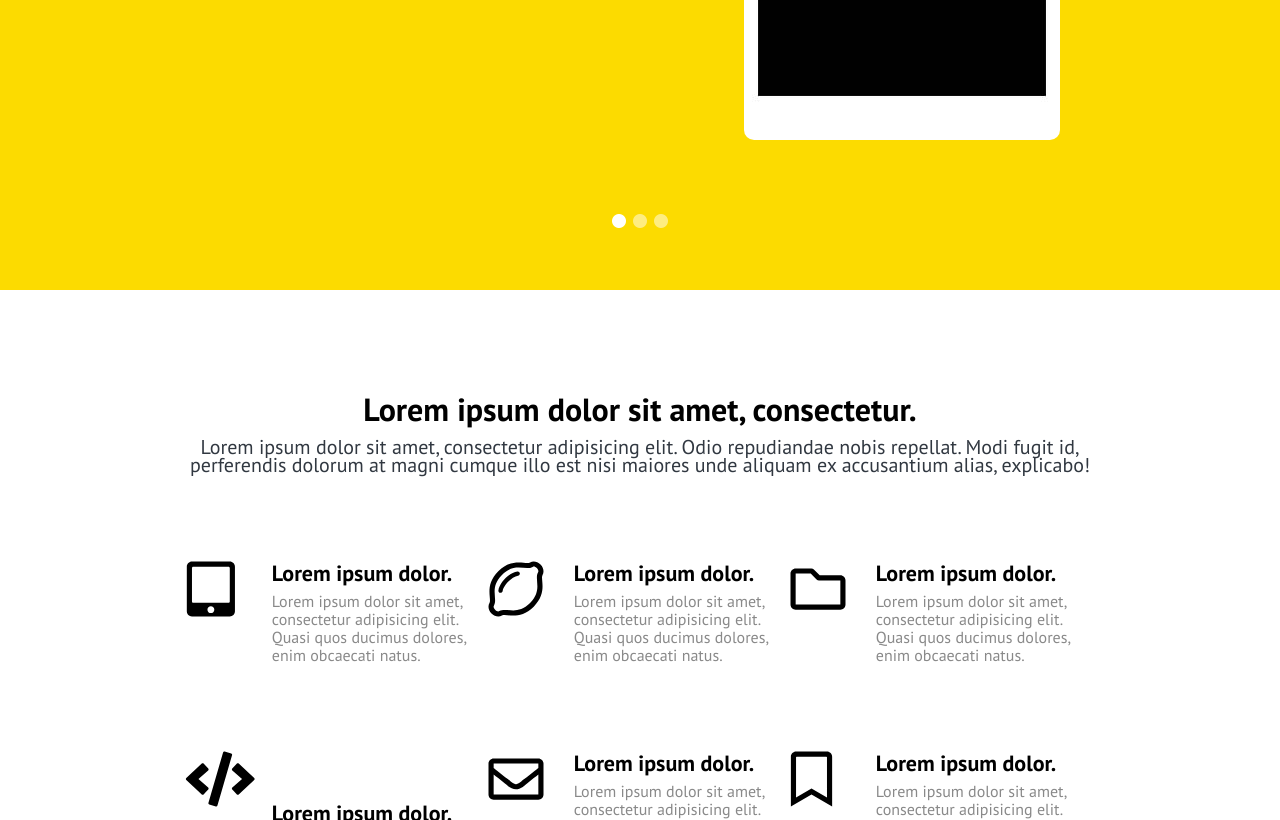
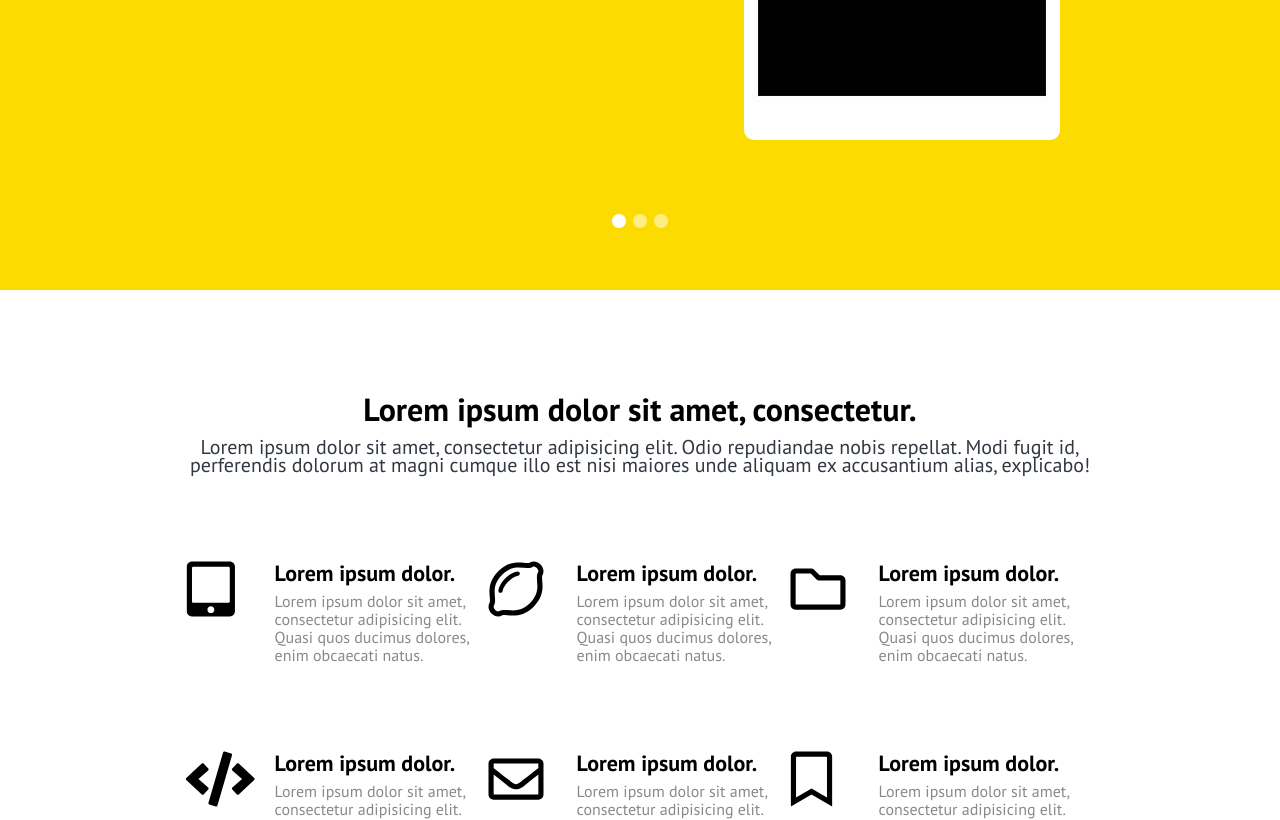
Before and after one commit to mdmostafa15/tinyone, a plain HTML site: page index.html in a window 1280 px wide. Shown: the part 480-1300 px from the top of the page. Drawn offline with Linux system fonts and the light colour scheme.

Commit message:
Update style.css

```diff
--- a/css/style.css
+++ b/css/style.css
@@ -192,7 +192,7 @@ header{
     transform:scale(1.1);
 }
 .text-contain{
-    width: 71%;
+    width: 70%;
 }
 
 /*end contain secton css*/
```
